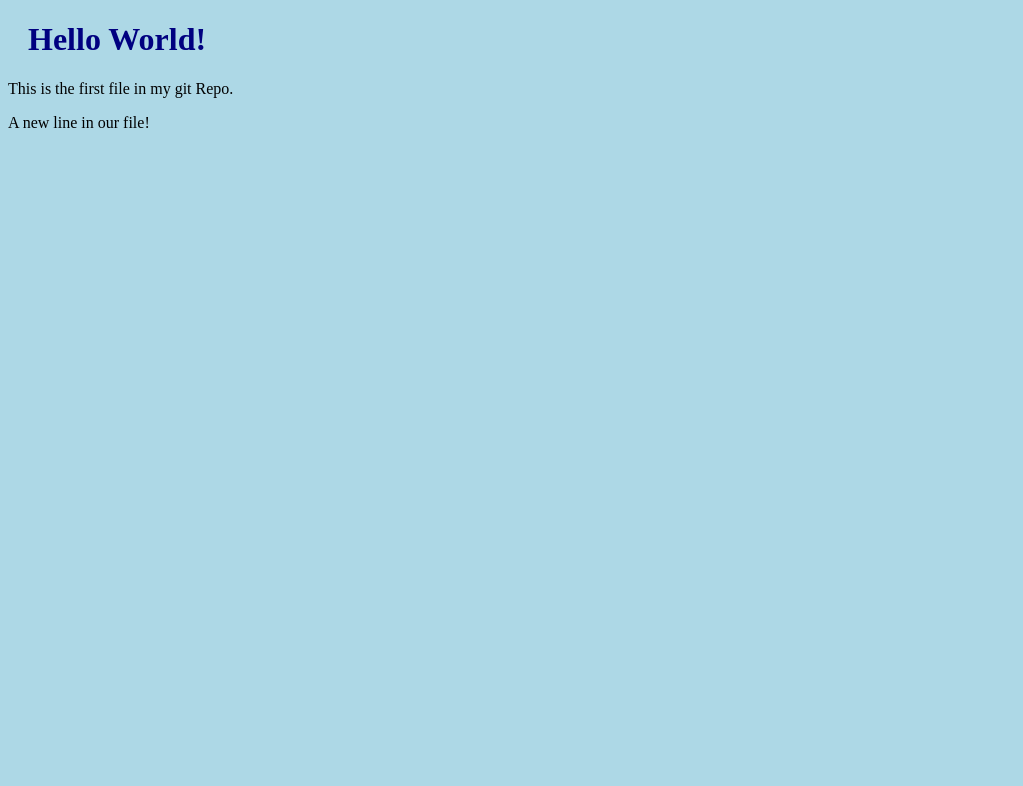
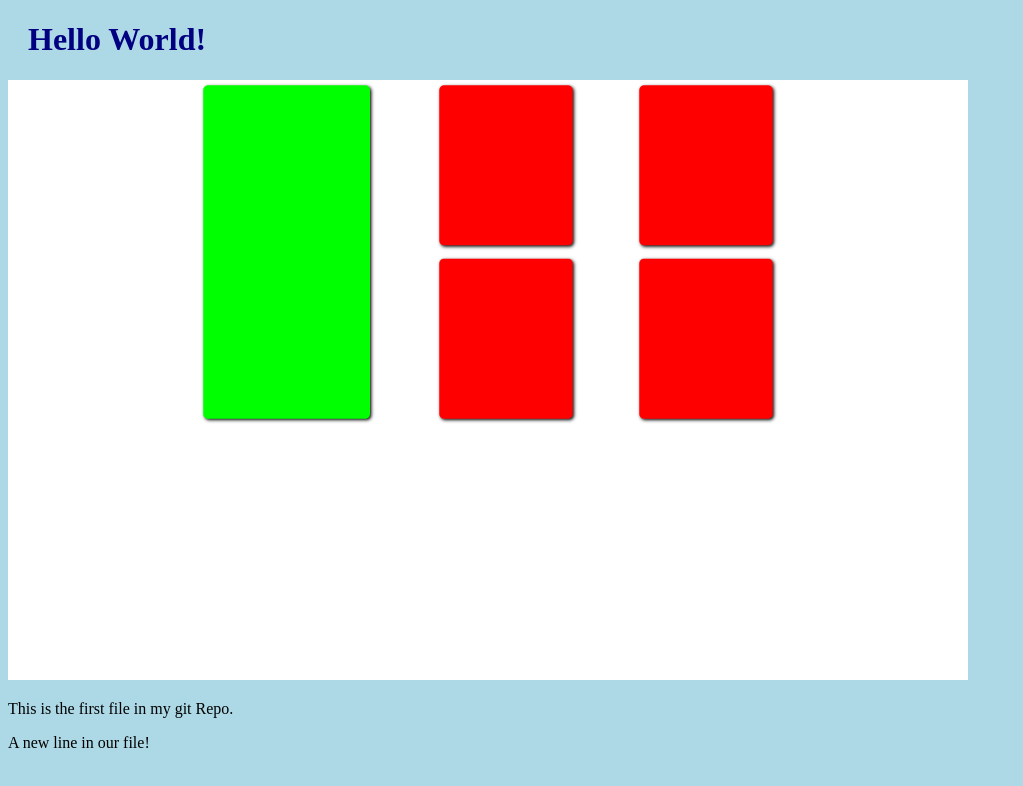
Before and after one commit to Hecroesmo/hello-world, a plain HTML site: page index.html in a window 1280 px wide. Shown: the whole page, without its empty margins (0-1023 px from the left). Drawn offline with Linux system fonts and the light colour scheme.

Commit message:
Added image to Hello World

```diff
--- a/index.html
+++ b/index.html
@@ -9,6 +9,10 @@
 </head>
 <body>
   <h1>Hello World!</h1>
+  <div>
+    <img src="Captura de Ecrã (17).png" alt="A flexbox like grid layout"
+     style="width: 100%; max-width: 960px;">
+  </div>
   <p>This is the first file in my git Repo.</p>
   <p>A new line in our file!</p>
 </body>
```
Also changed, not shown: Captura de Ecrã (17).png (added).
